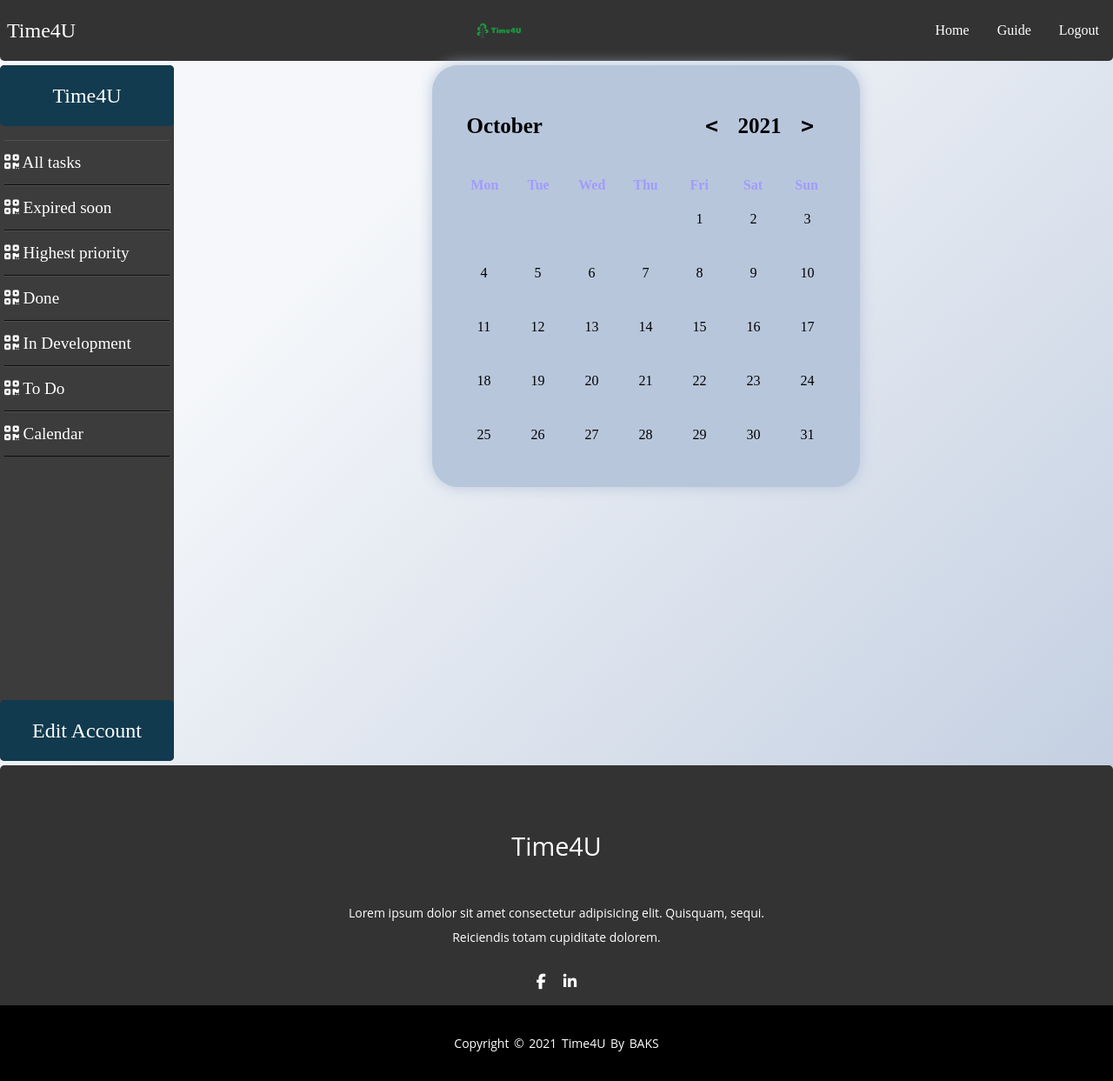
After one commit to Aadiss/Time4u, a Flask app: page /calendar in a window 1280 px wide. The commit adds this page. Shown: the whole page at 87% size. Run offline with Flask 2, Linux system fonts and the light colour scheme; the visitor is signed in with stand-in values (Sample User, id 1); data comes from the database, SQL or seed files in the repository; some libraries are stand-ins or nearby versions.

Commit message:
calendar days working

```diff
--- a/website/auth.py
+++ b/website/auth.py
@@ -108,3 +108,9 @@ def edit_account():
 @login_required
 def guide():
     return render_template("guide.html", user=current_user)
+
+
+@auth_bp.route("/calendar")
+@login_required
+def calendar():
+    return render_template("calendar.html", user=current_user)
--- a/website/static/script.js
+++ b/website/static/script.js
@@ -43,3 +43,91 @@ function hideChangePassPopUp() {
 function submit(){
     document.editAccountForm.submit();
 }
+
+
+// calendar code
+isLeapYear = (year) => {
+    return (year%4 === 0 && year%100 !== 0 && year%400 !== 0) || (year%100 === 0 && year%400 === 0)
+}
+
+getFebDays = (year) => {
+    return isLeapYear(year) ? 29 : 28
+}
+
+let calendar = document.querySelector('.calendar')
+
+const month_names = ['January', 'February', 'March', 'April', 'May', 'June', 'July', 'August', 'September', 'October', 'November', 'December']
+
+let month_picker = document.querySelector('#month-picker')
+
+month_picker.onclick = () => {
+    month_list.classList.add('show')
+}
+
+// generate calendar
+generateCalendar = (month, year) => {
+    let calendar_days = document.querySelector('.calendar-days')
+    let calendar_header_year = document.querySelector('#year')
+
+    calendar_days.innerHTML = ''
+
+    let days_of_month = [31, getFebDays(year), 31 ,30, 31, 30, 31, 31, 30, 31, 30, 31]
+
+    month_picker.innerHTML = month_names[month]
+    calendar_header_year.innerHTML = year
+
+    let first_day = new Date(year, month, 1)
+    if (first_day.getDay() === 0) {
+        for(let i = 1; i <= days_of_month[month] + 7 - 1 ; i++) {
+            let day = document.createElement('div')
+
+            if(i >= 7) {
+                day.classList.add('calendar-day-hover')
+                day.innerHTML = i - 7 + 1
+            }
+
+            calendar_days.appendChild(day)
+        }
+    }
+    else {
+        for(let i = 1; i <= days_of_month[month] + first_day.getDay() - 1 ; i++) {
+            let day = document.createElement('div')
+
+            if(i >= first_day.getDay()) {
+                day.classList.add('calendar-day-hover')
+                day.innerHTML = i - first_day.getDay() + 1
+            }
+
+            calendar_days.appendChild(day)
+        }
+    }
+}
+
+let month_list = calendar.querySelector('.month-list')
+
+month_names.forEach((e, index) => {
+    let month = document.createElement('div')
+    month.innerHTML = `<div>${e}</div>`
+    month.onclick = () => {
+        month_list.classList.remove('show')
+        curr_month.value = index
+        generateCalendar(curr_month.value, curr_year.value)
+    }
+    month_list.appendChild(month)
+})
+
+document.querySelector('#prev-year').onclick = () => {
+    --curr_year.value
+    generateCalendar(curr_month.value, curr_year.value)
+}
+
+document.querySelector('#next-year').onclick = () => {
+    ++curr_year.value
+    generateCalendar(curr_month.value, curr_year.value)
+}
+
+let currDate = new Date()
+let curr_month = {value: currDate.getMonth()}
+let curr_year = {value: currDate.getFullYear()}
+
+generateCalendar(curr_month.value, curr_year.value)
--- a/website/static/styles.css
+++ b/website/static/styles.css
@@ -763,3 +763,135 @@ footer {
   align-items: center;
   overflow-y: scroll;
 }
+
+/* calendar styling */
+.calendar-wrapper {
+  padding: 0;
+  margin: 0;
+  box-sizing: border-box;
+  display: flex;
+  justify-content: center;
+}
+
+.calendar {
+  height: max-content;
+  width: max-content;
+  background-color: #b8c6db;
+  border-radius: 30px;
+  padding: 20px;
+  position: relative;
+  overflow: hidden;
+  box-shadow: 0 0 1em #b8c6db;
+}
+
+.calendar-header {
+  display: flex;
+  justify-content: space-between;
+  align-items: center;
+  font-size: 25px;
+  font-weight: 600;
+  padding: 10px;
+}
+
+.calendar-body {
+  padding: 10px;
+}
+
+.calendar-week-day {
+  display: grid;
+  grid-template-columns: repeat(7, 1fr);
+  font-weight: 600;
+}
+
+.calendar-week-day div {
+  display: grid;
+  place-items: center;
+  color: #a29bfe;
+}
+
+.calendar-days {
+  display: grid;
+  grid-template-columns: repeat(7, 1fr);
+  gap: 2px;
+}
+
+.calendar-days div {
+  width: 50px;
+  height: 50px;
+  display: flex;
+  align-items: center;
+  justify-content: center;
+  padding: 5px;
+  position: relative;
+  cursor: pointer;
+}
+
+.calendar-days div:hover {
+  background-color: #555;
+  border-radius: 50%;
+  color: whitesmoke;
+}
+
+.month-picker {
+  padding: 5px 10px;
+  border-radius: 10px;
+  cursor: pointer;
+}
+
+.month-picker:hover {
+  background: darkgray;
+}
+
+.year-picker {
+  display: flex;
+  align-items: center;
+}
+
+.year-change {
+  height: auto;
+  width: 40px;
+  border-radius: 50%;
+  display: grid;
+  place-items: center;
+  margin: 0 10px;
+  cursor: pointer;
+}
+
+.year-change:hover {
+  background-color: darkgray;
+}
+
+.month-list {
+  position: absolute;
+  width: 100%;
+  height: 100%;
+  top: 0;
+  left: 0;
+  background-color: darkgray;
+  padding: 20px;
+  color: whitesmoke;
+  display: grid;
+  grid-template-columns: repeat(3, auto);
+  gap: 5px;
+  transform: scale(1.5);
+  visibility: hidden;
+  pointer-events: none;
+  transition: all .2s ease-in-out;
+}
+
+.month-list.show {
+  transform: scale(1);
+  visibility: visible;
+  pointer-events: visible;
+}
+
+.month-list div {
+  display: grid;
+  place-items: center;
+}
+
+.month-list div:hover {
+  background-color: yellow;
+  color: #111;
+  cursor: pointer;
+}
--- /dev/null
+++ b/website/templates/calendar.html
@@ -0,0 +1,118 @@
+{% extends "base.html" %}
+{% block title %}
+    {% if user.is_authenticated %}
+        Welcome, {{user.login}}!
+    {% else %}
+        Join Us!
+    {% endif %}
+{% endblock %}
+{% block content %}
+    <div class="user-wrapper">
+        <div class="sidebar-container">
+            <header class="sidebar-header">
+                Time4U
+            </header>
+            <ul>
+                <li>
+                    <a href="/">
+                        <i class="fas fa-qrcode"></i>
+                        All tasks
+                    </a>
+                </li>
+                <li>
+                    <a href="/condition/1">
+                        <i class="fas fa-qrcode"></i>
+                        Expired soon
+                    </a>
+                </li>
+                <li>
+                    <a href="/condition/2">
+                        <i class="fas fa-qrcode"></i>
+                        Highest priority
+                    </a>
+                </li>
+                <li>
+                    <a href="/condition/3">
+                        <i class="fas fa-qrcode"></i>
+                        Done
+                    </a>
+                </li>
+                <li>
+                    <a href="/condition/4">
+                        <i class="fas fa-qrcode"></i>
+                        In Development
+                    </a>
+                </li>
+                <li>
+                    <a href="/condition/5">
+                        <i class="fas fa-qrcode"></i>
+                        To Do
+                    </a>
+                </li>
+                <li>
+                    <a href="/calendar">
+                        <i class="fas fa-qrcode"></i>
+                        Calendar
+                    </a>
+                </li>
+            </ul>
+            <header class="sidebar-header" id="edit-header">
+                <a href="/editaccount" style="text-decoration: none; color:white;">Edit Account</a>
+            </header>
+        </div>
+
+        <div class="content-container">
+            <div class="calendar-wrapper">
+                <div class="calendar">
+
+                    <div class="calendar-header">
+                        <span class="month-picker" id="month-picker">
+                            September
+                        </span>
+                        <div class="year-picker">
+                            <span class="year-change" id="prev-year">
+                                <pre><</pre>
+                            </span>
+                            <span id="year">2021</span>
+                            <span class="year-change" id="next-year">
+                                <pre>></pre>
+                            </span>
+                        </div>
+                    </div>
+
+                    <div class="calendar-body">
+                        <div class="calendar-week-day">
+                            <div>Mon</div>
+                            <div>Tue</div>
+                            <div>Wed</div>
+                            <div>Thu</div>
+                            <div>Fri</div>
+                            <div>Sat</div>
+                            <div>Sun</div>
+                        </div>
+                        <div class="calendar-days">
+                            <div>1</div>
+                            <div>2</div>
+                            <div>3</div>
+                            <div>4</div>
+                            <div>5</div>
+                            <div>6</div>
+                            <div>7</div>
+                            <div>1</div>
+                            <div>2</div>
+                            <div>3</div>
+                            <div>4</div>
+                            <div>5</div>
+                            <div>6</div>
+                            <div>7</div>
+                        </div>
+                    </div>
+
+                    <div class="month-list">
+
+                    </div>
+                </div>
+            </div>
+        </div>
+    </div>
+{% endblock %}
--- a/website/templates/condition.html
+++ b/website/templates/condition.html
@@ -43,6 +43,12 @@
                     <a href="/condition/5">
                         <i class="fas fa-qrcode"></i>
                         To Do
+                    </a>
+                </li>
+                <li>
+                    <a href="/calendar">
+                        <i class="fas fa-qrcode"></i>
+                        Calendar
                     </a>
                 </li>
             </ul>
--- a/website/templates/index.html
+++ b/website/templates/index.html
@@ -48,6 +48,12 @@
                     <a href="/condition/5">
                         <i class="fas fa-qrcode"></i>
                         To Do
+                    </a>
+                </li>
+                <li>
+                    <a href="/calendar">
+                        <i class="fas fa-qrcode"></i>
+                        Calendar
                     </a>
                 </li>
             </ul>
```
